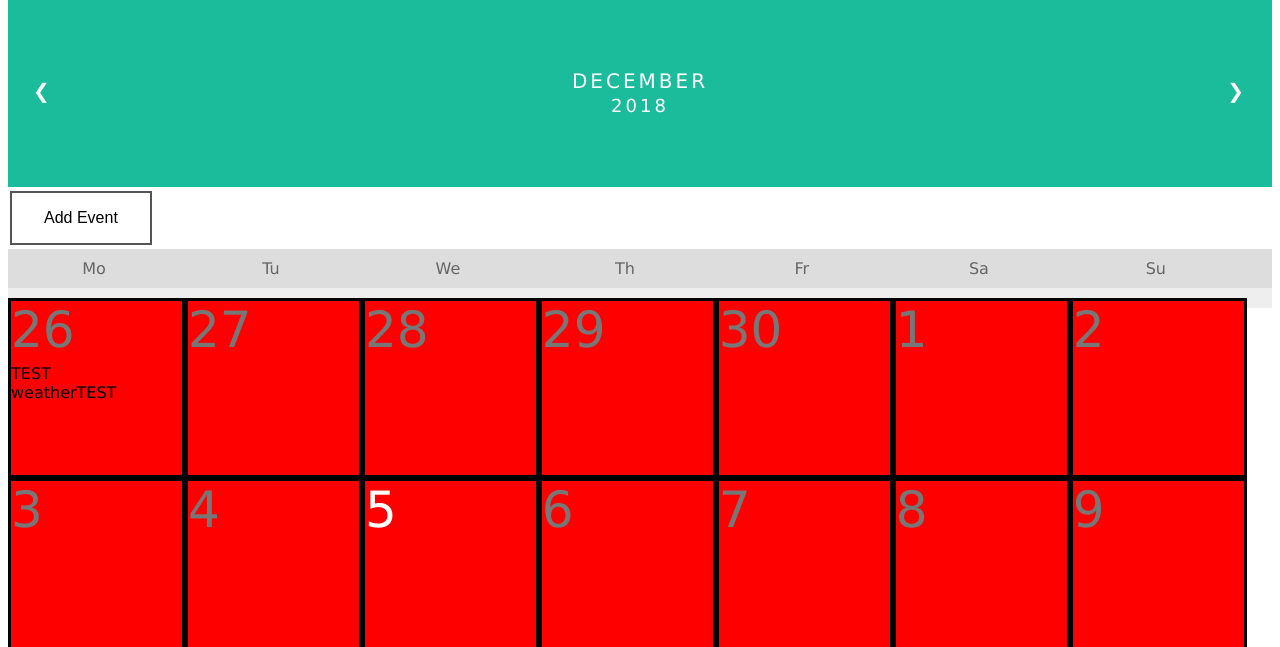
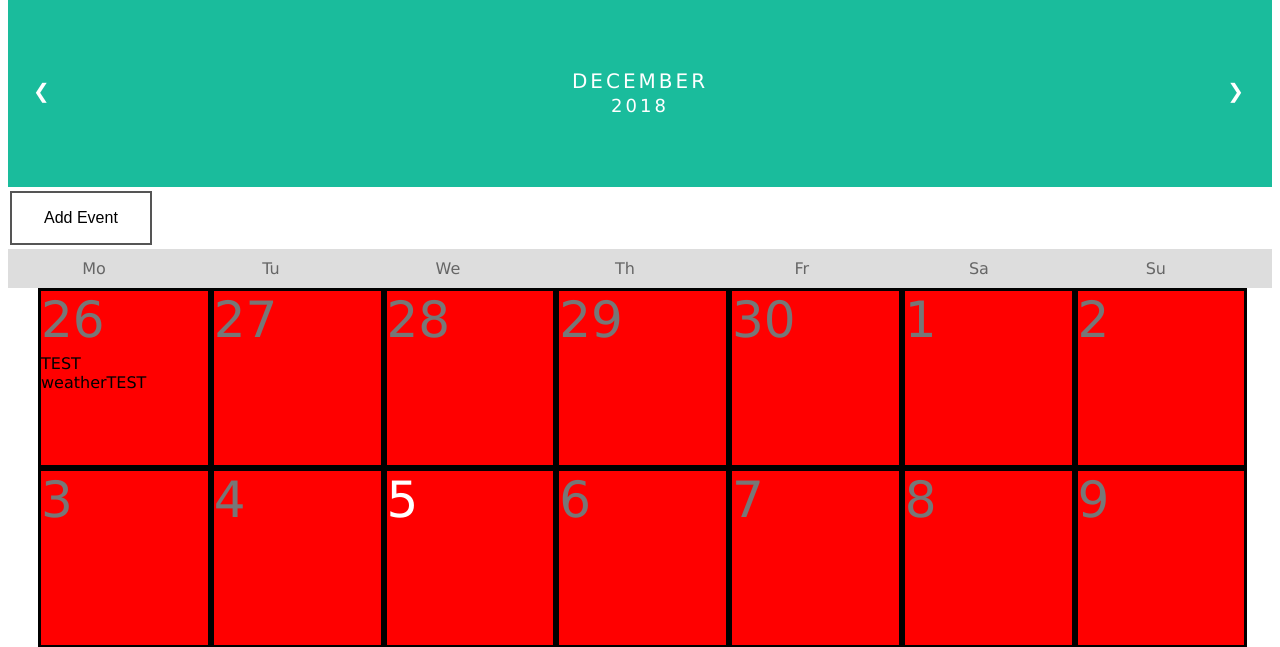
Before and after one commit to J0n4sB/CSCalendar, a PHP site: page / in a window 1280 px wide. Shown: the part 52-699 px from the top of the page. Run offline with PHP 8.4, Linux system fonts and the light colour scheme.

Commit message:
Update calendar.css

```diff
--- a/calendar.css
+++ b/calendar.css
@@ -63,7 +63,8 @@ body {font-family: Verdana, sans-serif;}
 }
 
 .days {
-    padding: 10px 0;
+    padding-left: 30px;
+    padding-right: 0px;
     background: #eee;
     margin: 0;
 
```
